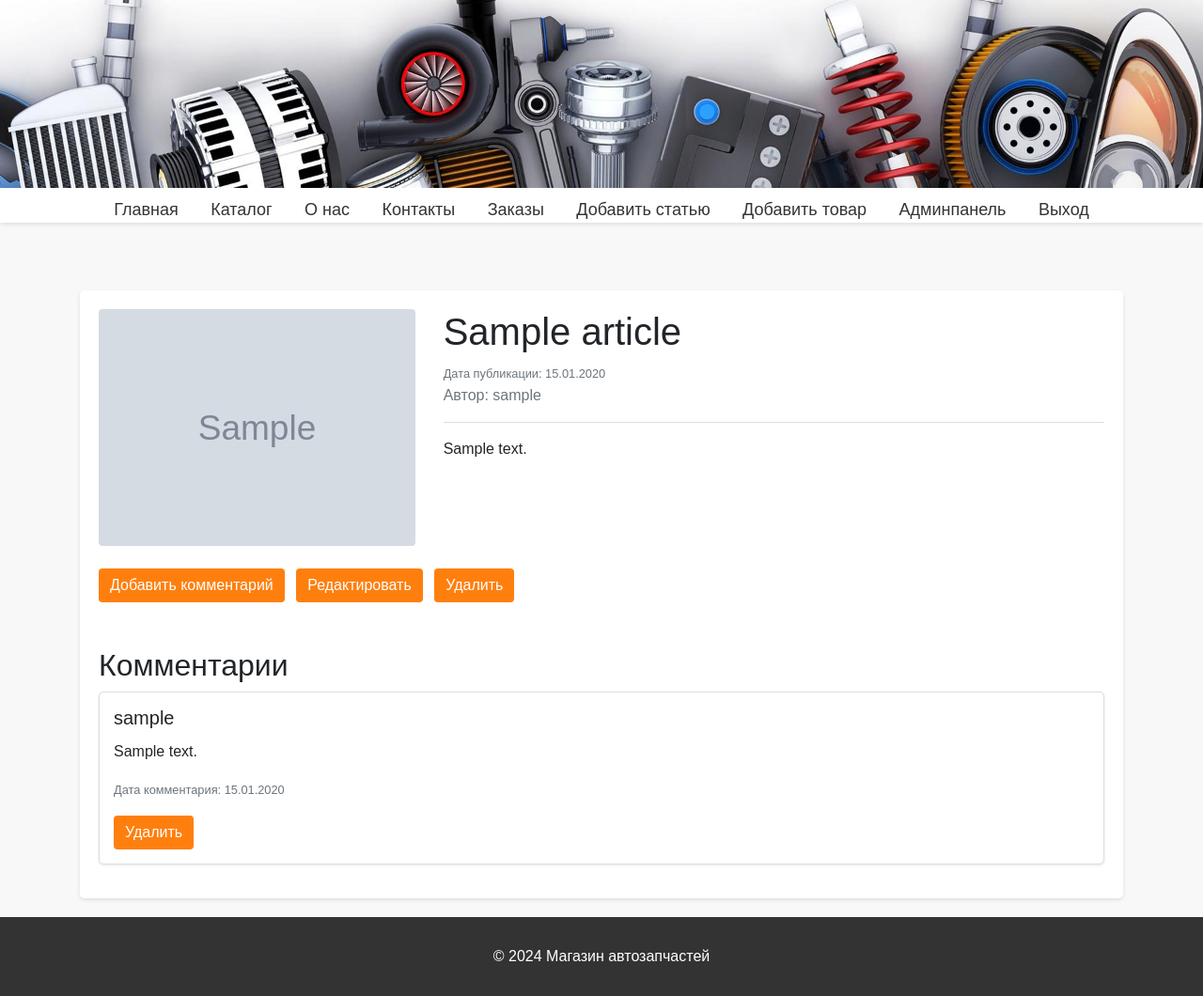
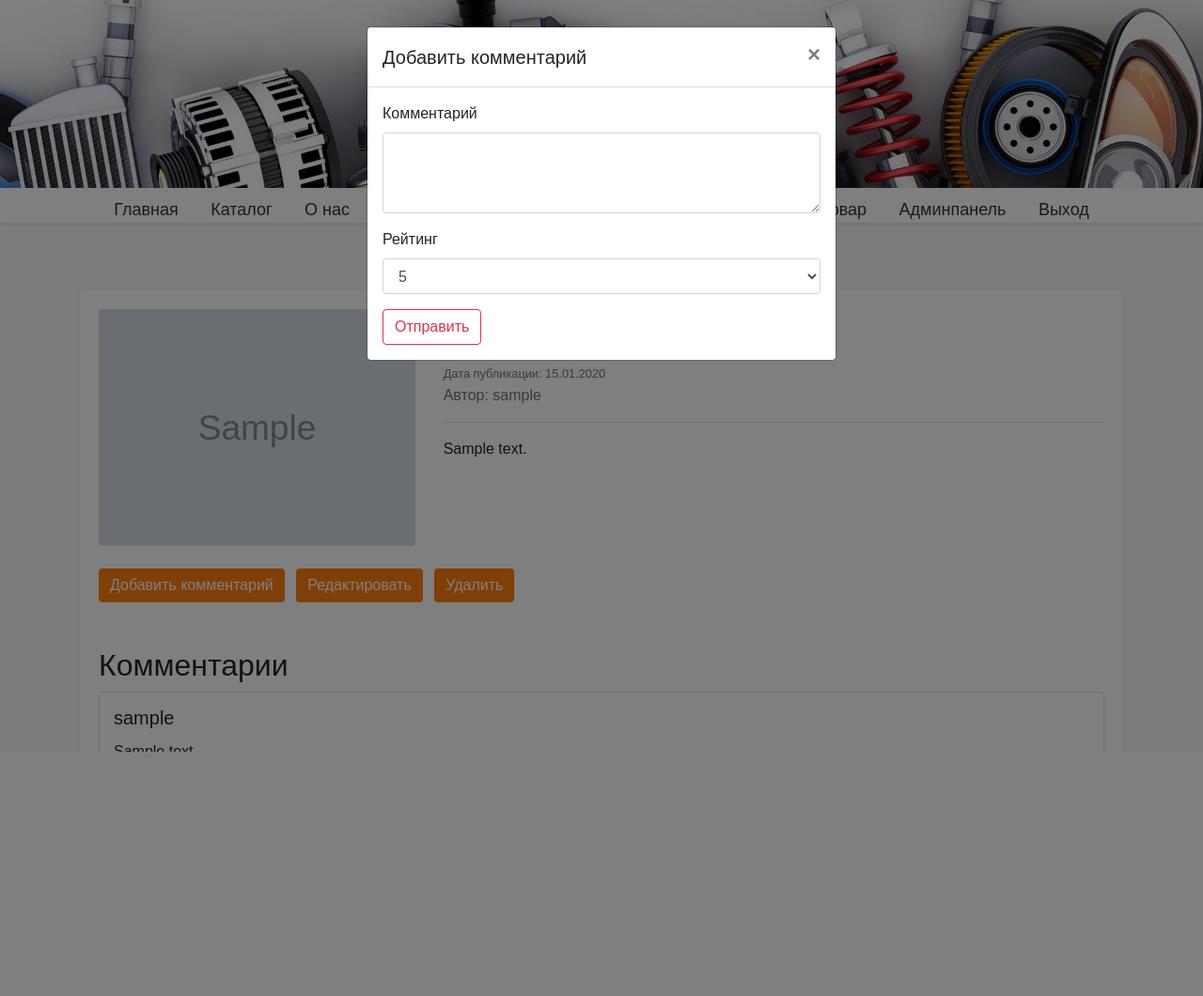
Before and after one commit to 9crrbsm880eh/carshop, a Django app: page /article/1 in a window 1280 px wide, after a click on "Добавить комментарий". Shown: the whole page at 94% size. After the commit the page ends 800 px from the top, so only its background shows below. Run offline with Django 5.2, Linux system fonts and the light colour scheme; a user stored in the database is signed in; tables that the repository leaves empty hold one stand-in row (values such as "Sample post"); grey boxes marked "Sample" are stand-in pictures; some libraries are stand-ins or nearby versions.

Commit message:
comments

```diff
--- a/templates/mainapp/article.html
+++ b/templates/mainapp/article.html
@@ -24,11 +24,13 @@
             {% if request.user.is_authenticated %}
                 <div class="mb-4">
                     <button type="button" class="btn btn-outline-secondary mr-2" data-toggle="modal" data-target="#commentModal">Добавить комментарий</button>
-                    <a href="{% url 'edit_article' article.id %}" class="btn btn-outline-secondary mr-2">Редактировать</a>
-                    <form method="post" action="{% url 'delete_article' article.id %}" style="display: inline;">
-                        {% csrf_token %}
-                        <button type="submit" class="btn btn-outline-danger" onclick="return confirm('Вы уверены, что хотите удалить эту статью?')">Удалить</button>
-                    </form>
+                    {% if request.user.is_staff or user.id == article.author_id %}
+                        <a href="{% url 'edit_article' article.id %}" class="btn btn-outline-secondary mr-2">Редактировать</a>
+                        <form method="post" action="{% url 'delete_article' article.id %}" style="display: inline;">
+                            {% csrf_token %}
+                            <button type="submit" class="btn btn-outline-danger" onclick="return confirm('Вы уверены, что хотите удалить эту статью?')">Удалить</button>
+                        </form>
+                    {% endif %}
                 </div>
             {% endif %}
 
@@ -59,4 +61,40 @@
             </div>
         </div>
     </div>
+
+    <!-- Modal -->
+    <div class="modal fade" id="commentModal" tabindex="-1" role="dialog" aria-labelledby="commentModalLabel" aria-hidden="true">
+        <div class="modal-dialog" role="document">
+            <div class="modal-content">
+                <div class="modal-header">
+                    <h5 class="modal-title" id="commentModalLabel">Добавить комментарий</h5>
+                    <button type="button" class="close" data-dismiss="modal" aria-label="Close">
+                        <span aria-hidden="true">&times;</span>
+                    </button>
+                </div>
+                <div class="modal-body">
+                    <form method="post" action="{% url 'add_comment' article.id %}">
+                        {% csrf_token %}
+                        <div class="form-group">
+                            <label for="commentContent">Комментарий</label>
+                            <textarea class="form-control" id="commentContent" name="content" rows="3" required></textarea>
+                        </div>
+                        <div class="form-group">
+                            <label for="rating">Рейтинг</label>
+                            <select class="form-control" id="rating" name="rating">
+                                <option value="5">5</option>
+                                <option value="4">4</option>
+                                <option value="3">3</option>
+                                <option value="2">2</option>
+                                <option value="1">1</option>
+
+
+                            </select>
+                        </div>
+                        <button type="submit" class="btn btn-outline-danger">Отправить</button>
+                    </form>
+                </div>
+            </div>
+        </div>
+    </div>
 {% endblock %}
```
